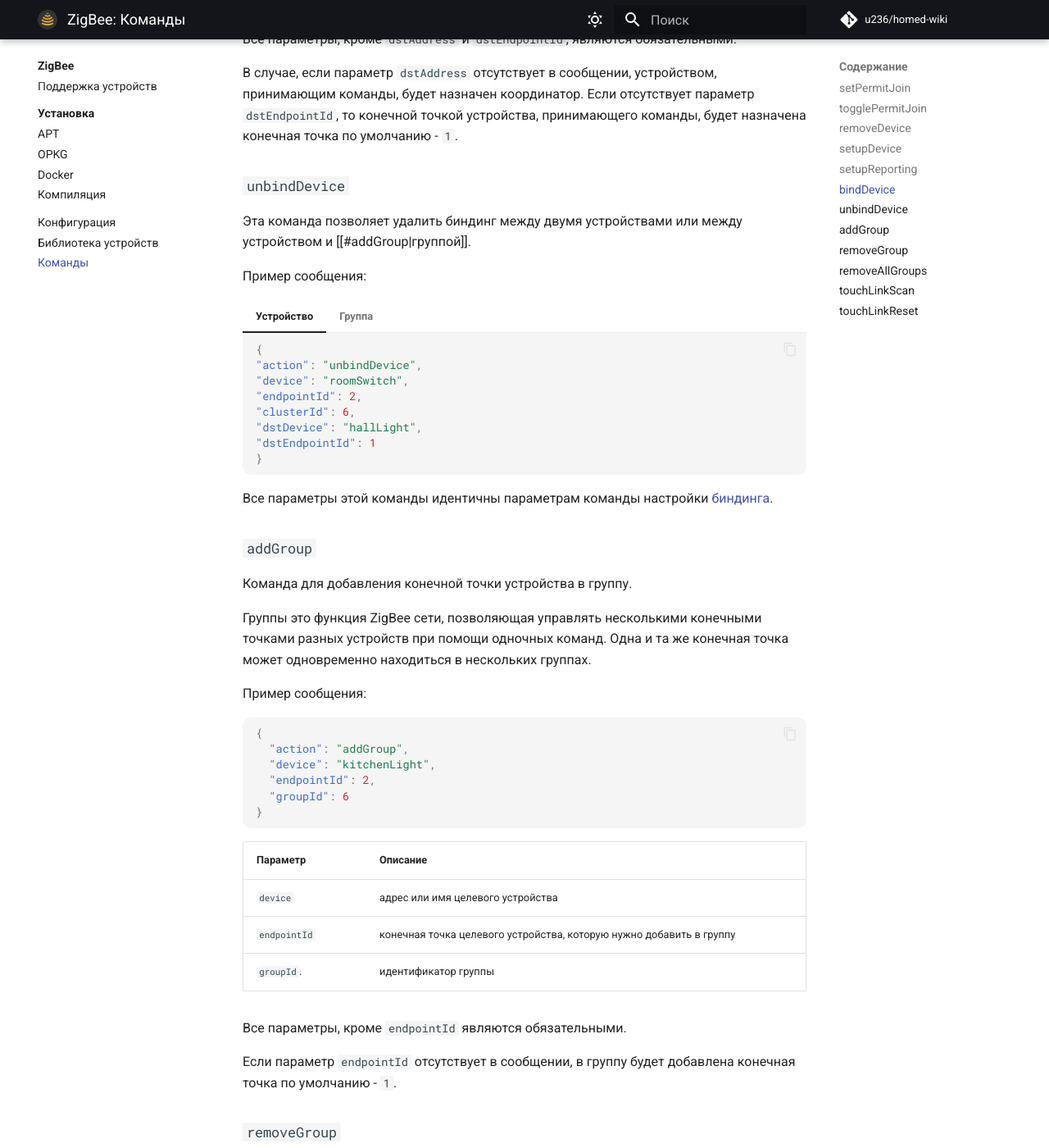
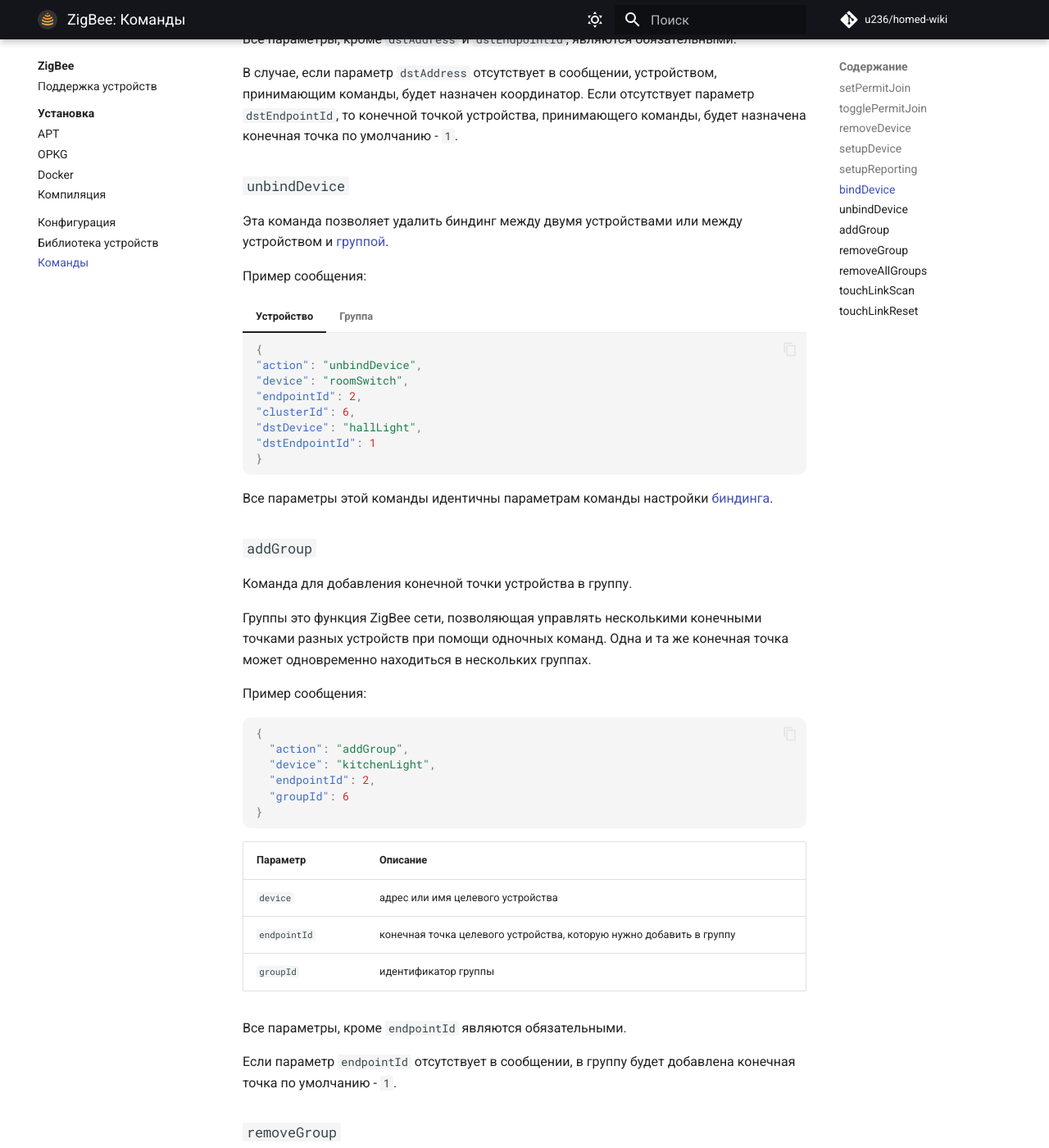
Before and after one commit to xyzroe/homed-wiki, an MkDocs documentation site: the page built from docs/zigbee/commands.md, in a window 1280 px wide and 1400 px high, scrolled down 4124 px. Shown: the whole window at 82% size. Built offline with MkDocs 1.6.1 and Material for MkDocs 9.7.7, drawn with Linux system fonts in a browser that asks for light colours; comment, search, counter and statistics services are not loaded.

Commit message:
fix typo

```diff
--- a/docs/zigbee/commands.md
+++ b/docs/zigbee/commands.md
@@ -102,7 +102,7 @@
 |----------|----------|
 | `device`      | адрес или имя целевого устройства |
 | `endpointId`  | конечная точка целевого устройства |
-| `reporting`.  | название нужного отчета конечной точки, как в [библиотеке](/zigbee/library/) устройств |
+| `reporting`   | название нужного отчета конечной точки, как в [библиотеке](/zigbee/library/) устройств |
 | `minInterval` | минимальный интервал отправки отчета в секундах |
 | `maxInterval` | максимальный интервал отправки отчета в секундах |
 | `valueChange` | минимальное изменение значения аттрибута, необходимое для отправки отчета |
@@ -171,7 +171,7 @@
 
 ### `unbindDevice`
 
-Эта команда позволяет удалить биндинг между двумя устройствами или между устройством и [[#addGroup|группой]].
+Эта команда позволяет удалить биндинг между двумя устройствами или между устройством и [группой](#addgroup).
 
 Пример сообщения:
 
@@ -223,7 +223,7 @@
 |----------|----------|
 | `device`     | адрес или имя целевого устройства |
 | `endpointId` | конечная точка целевого устройства, которую нужно добавить в группу |
-| `groupId`.   | идентификатор группы |
+| `groupId`    | идентификатор группы |
 
 Все параметры, кроме `endpointId` являются обязательными.
 
@@ -246,7 +246,7 @@
 |----------|----------|
 | `device`     | адрес или имя целевого устройства |
 | `endpointId` | конечная точка целевого устройства, которую нужно удалить из группы |
-| `groupId`.   | идентификатор группы |
+| `groupId`    | идентификатор группы |
 
 Все параметры, кроме `endpointId` являются обязательными.
 
```
Also changed, not shown: docs/automation/configuration.md (+1 -1 lines), docs/custom/configuration.md (+1 -1 lines), docs/modbus/configuration.md (+1 -1 lines), docs/zigbee/configuration.md (+2 -3 lines).
